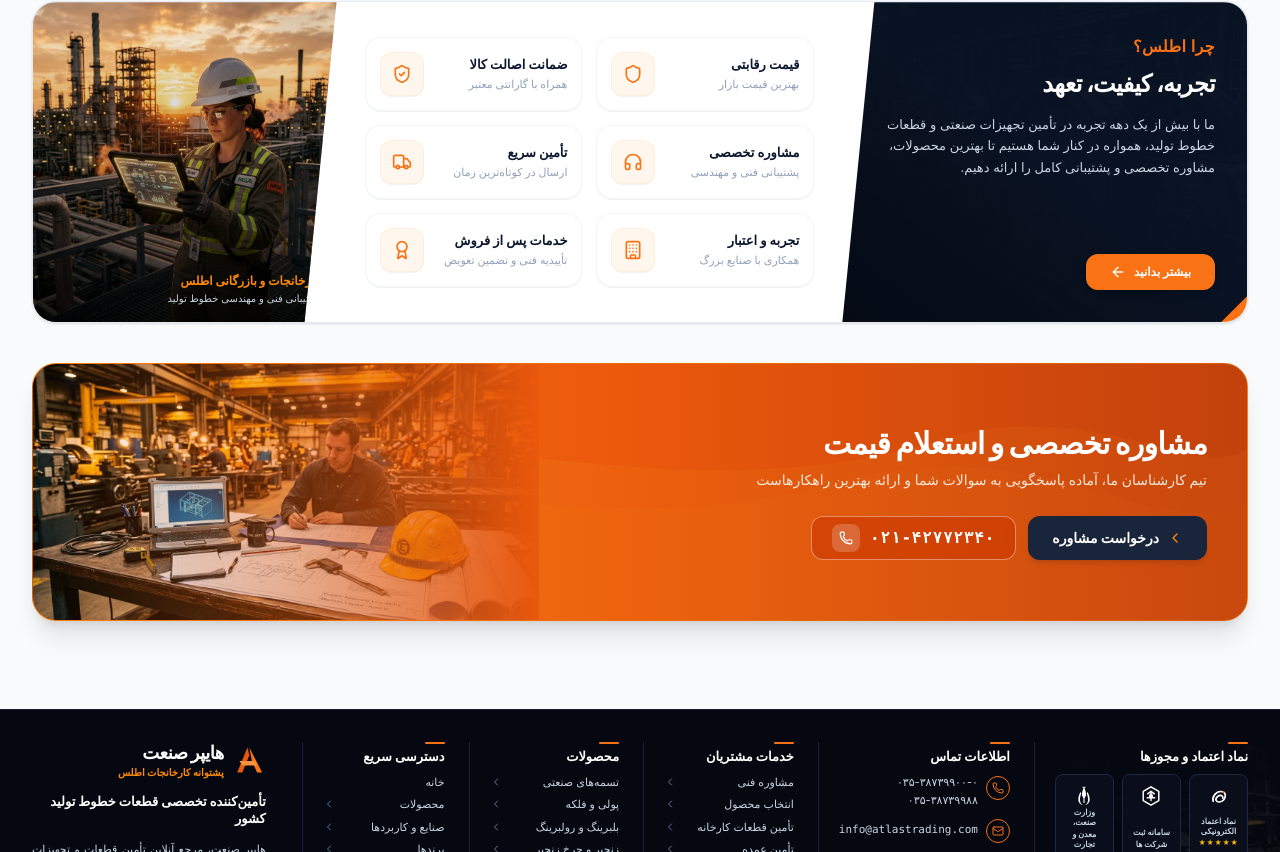
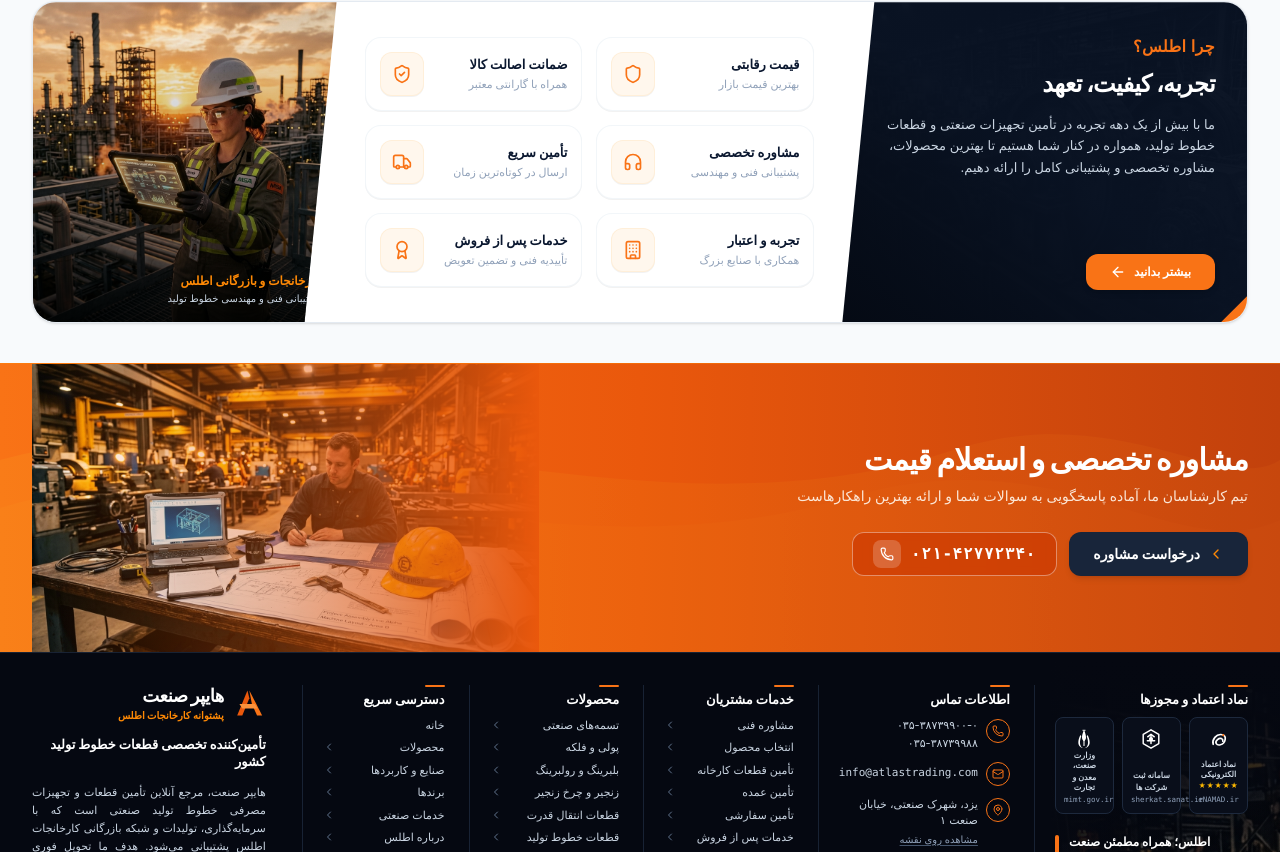
Before and after one commit to javanwebi/atlas, a React (Vite) app: page / in a window 1280 px wide. Shown: the part 2586-3438 px from the top of the page. Built offline with nearby package versions, Linux system fonts and the light colour scheme; a small style sheet from the web is missing.

Commit message:
Make CTA banner full width and attach it to the footer

```diff
--- a/src/pages/HomePage.tsx
+++ b/src/pages/HomePage.tsx
@@ -158,7 +158,7 @@ export const HomePage: React.FC = () => {
   ];
 
   return (
-    <div className="w-full text-right font-sans pb-12 overflow-x-hidden">
+    <div className="w-full text-right font-sans overflow-x-hidden">
       {/* ========================================================================= */}
       {/* 1. HERO SECTION - 100% FULL WIDTH (تمام صفحه و لبه‌به‌لبه عین تصویر)           */}
       {/* ========================================================================= */}
@@ -692,12 +692,13 @@ export const HomePage: React.FC = () => {
 
           </div>
         </section>
+      </div>
 
       {/* ========================================================================= */}
       {/* 7. CTA CONSULTATION & INQUIRY BANNER (مشاوره تخصصی و استعلام قیمت)        */}
       {/* ========================================================================= */}
       <section
-          className="relative overflow-hidden rounded-3xl bg-gradient-to-l from-[#C2410C] via-[#EA580C] to-[#F97316] text-white shadow-xl border border-orange-400/40"
+        className="relative overflow-hidden w-full bg-gradient-to-l from-[#C2410C] via-[#EA580C] to-[#F97316] text-white border-t border-orange-400/40"
         dir="rtl"
       >
         {/* Subtle Ambient Industrial Waves / Geometric Glow */}
@@ -708,10 +709,11 @@ export const HomePage: React.FC = () => {
           </svg>
         </div>
 
+        <div className="max-w-7xl mx-auto px-4 sm:px-6 lg:px-8">
           <div className="relative z-10 grid grid-cols-1 lg:grid-cols-12 items-center">
 
             {/* RIGHT: Text and Action Buttons (کاملاً راست‌چین طبق تصویر) */}
-            <div className="lg:col-span-7 xl:col-span-7 p-6 sm:p-8 lg:p-10 space-y-4 text-right">
+            <div className="lg:col-span-7 xl:col-span-7 py-8 sm:py-10 lg:py-12 lg:pl-10 space-y-4 text-right">
               <div className="space-y-2">
                 <h3 className="text-xl sm:text-2xl lg:text-3xl font-black text-white tracking-tight">
                   مشاوره تخصصی و استعلام قیمت
@@ -750,7 +752,7 @@ export const HomePage: React.FC = () => {
             </div>
 
             {/* LEFT: Industrial Table with Yellow Hard Hat & Machinery (فید نرم به پس‌زمینه نارنجی) */}
-            <div className="lg:col-span-5 xl:col-span-5 relative h-52 sm:h-60 lg:h-64 overflow-hidden">
+            <div className="lg:col-span-5 xl:col-span-5 relative h-52 sm:h-60 lg:h-72 w-full overflow-hidden">
               <img
                 src={STORE_ASSETS.ctaConsultBanner}
                 alt="مشاوره تخصصی و استعلام قیمت قطعات خط تولید"
@@ -762,8 +764,8 @@ export const HomePage: React.FC = () => {
             </div>
 
           </div>
+        </div>
       </section>
-      </div>
 
       {/* Global Modals for interactive AI features */}
       <AiVisualPartSearchModal
```
Lines whose indentation alone changed are shown as unchanged.
